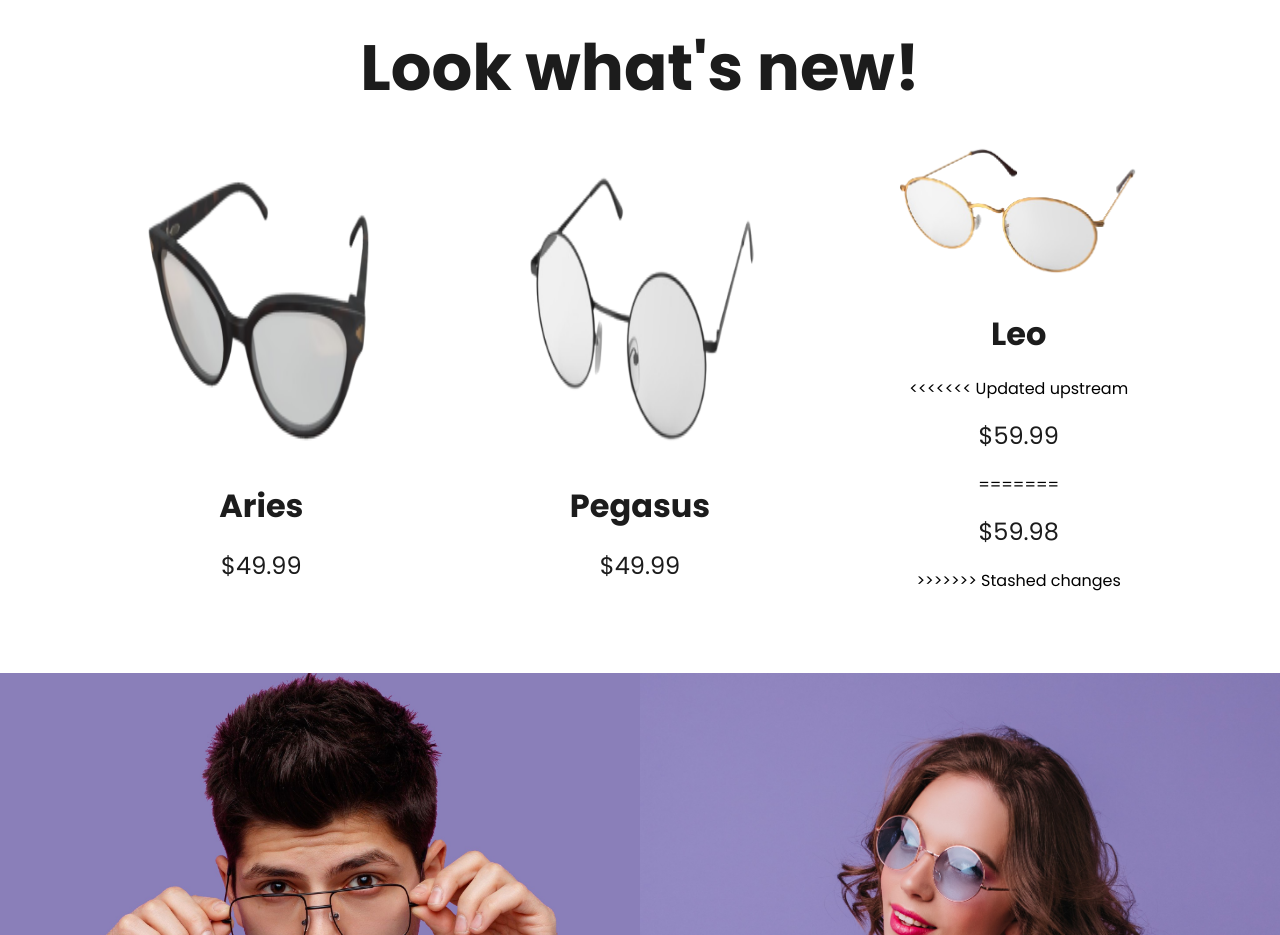
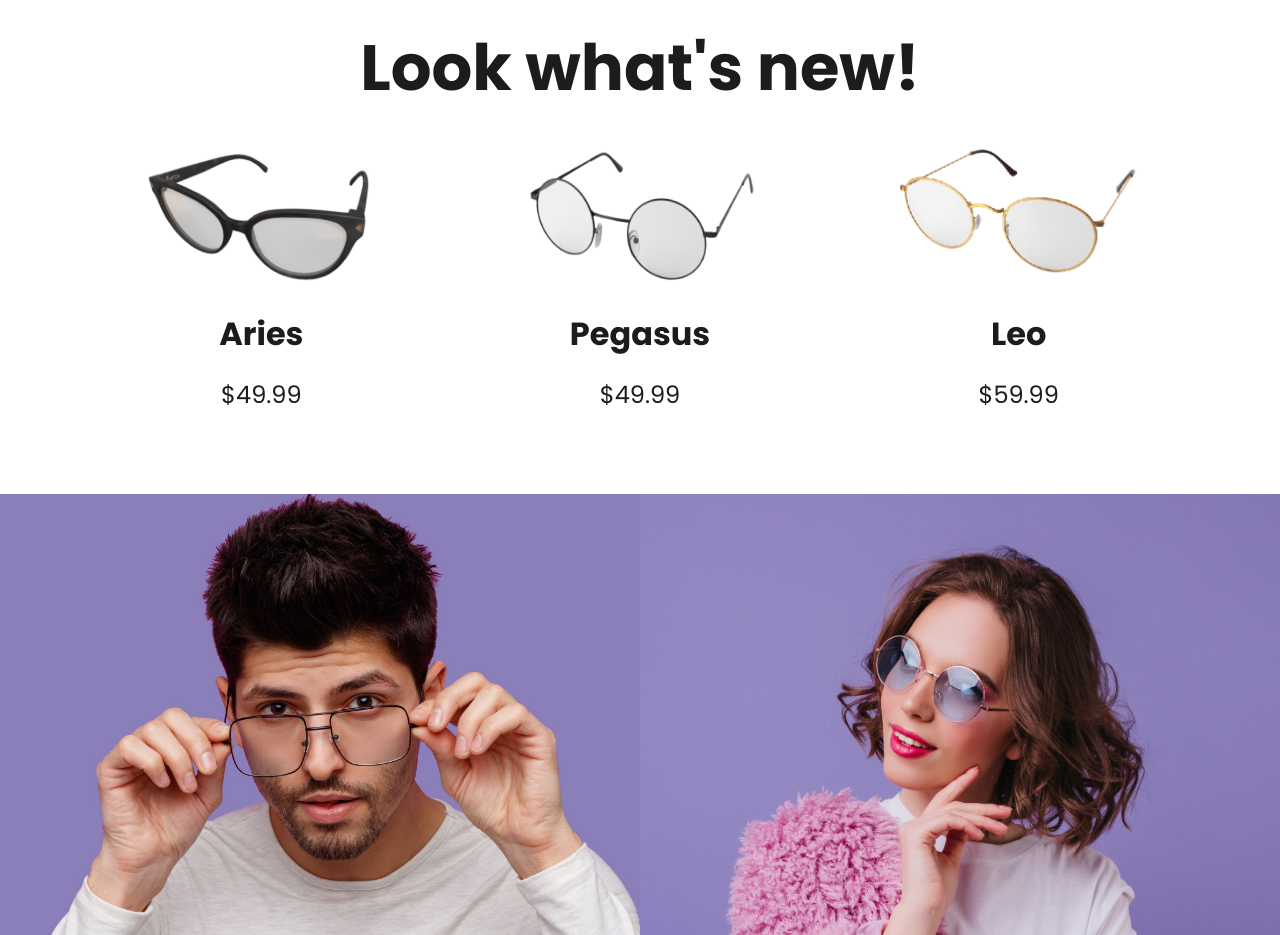
Before and after one commit to Riyuruu/EyeCare, a plain HTML site: page v2/index.html in a window 1280 px wide. Shown: the part 1300-2235 px from the top of the page. Drawn offline with nearby package versions, Linux system fonts and the light colour scheme; a web font is replaced by a local one.

Commit message:
minor adjustment sa index

```diff
--- a/v2/index.html
+++ b/v2/index.html
@@ -69,11 +69,7 @@
                 <div class="prod-card" onclick="location.href='assets/pages/product_pages/product__leo_glasses.html'">
                     <img src="assets/image/look-3.png" alt="look">
                     <h3>Leo</h3>
-<<<<<<< Updated upstream
                     <p>$59.99</p>
-=======
-                    <p>$59.98</p>
->>>>>>> Stashed changes
                 </div>
             </div>
         </section>
```
